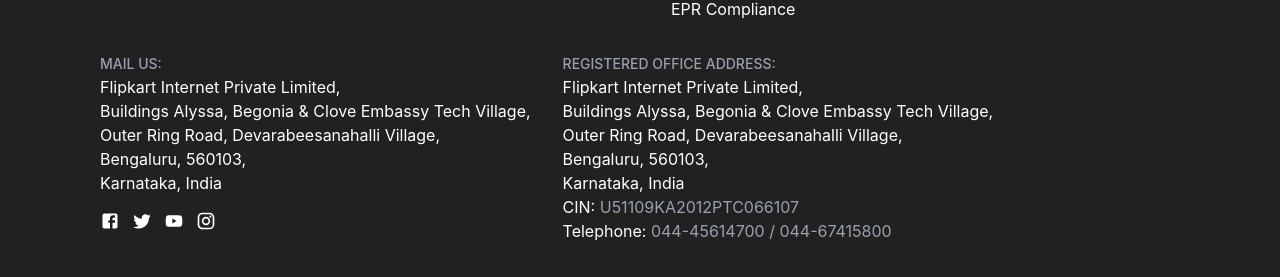
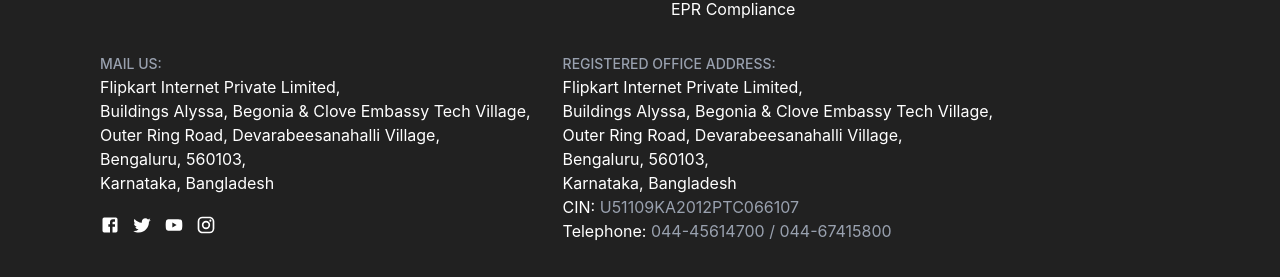
Before and after one commit to farhanaiubat95/FlipKart-Clone-Using-MERN-Stack, a React app in the folder client/: page / in a window 1280 px wide. Shown: the part 1139-1416 px from the top of the page. Built offline with nearby package versions, Linux system fonts and the light colour scheme; no server answers; the HTML template or start-up script is replaced by a standard one.

Commit message:
update footer

```diff
--- a/client/src/components/Footer.jsx
+++ b/client/src/components/Footer.jsx
@@ -15,7 +15,7 @@
                         </Typography>
                         <Box className="flex flex-col gap-1">
                             {['Contact Us', 'About Us', 'Careers', 'Flipkart Stories', 'Press', 'Corporate Information'].map(item => (
-                                <Link href="#" key={item} sx={{ color: 'white', textDecoration: 'none', '&:hover': { color: 'gray' , textDecoration: 'underline' } }}>{item}</Link>
+                                <Link href="#" key={item} sx={{ color: 'white', textDecoration: 'none', '&:hover': { color: 'gray', textDecoration: 'underline' } }}>{item}</Link>
                             ))}
                         </Box>
                     </Grid>
@@ -27,7 +27,7 @@
                         </Typography>
                         <Box className="flex flex-col gap-1">
                             {['Myntra', 'Cleartrip', 'Shopsy'].map(item => (
-                                <Link href="#" key={item} sx={{ color: 'white', textDecoration: 'none', '&:hover': { color: 'gray' , textDecoration: 'underline' }  }}>{item}</Link>
+                                <Link href="#" key={item} sx={{ color: 'white', textDecoration: 'none', '&:hover': { color: 'gray', textDecoration: 'underline' } }}>{item}</Link>
                             ))}
                         </Box>
                     </Grid>
@@ -39,7 +39,7 @@
                         </Typography>
                         <Box className="flex flex-col gap-1">
                             {['Payments', 'Shipping', 'Cancellation & Returns', 'FAQ'].map(item => (
-                                <Link href="#" key={item} sx={{ color: 'white', textDecoration: 'none','&:hover': { color: 'gray' , textDecoration: 'underline' }  }}>{item}</Link>
+                                <Link href="#" key={item} sx={{ color: 'white', textDecoration: 'none', '&:hover': { color: 'gray', textDecoration: 'underline' } }}>{item}</Link>
                             ))}
                         </Box>
                     </Grid>
@@ -51,7 +51,7 @@
                         </Typography>
                         <Box className="flex flex-col gap-1">
                             {['Cancellation & Returns', 'Terms Of Use', 'Security', 'Privacy', 'Sitemap', 'Grievance Redressal', 'EPR Compliance'].map(item => (
-                                <Link href="#" key={item} sx={{ color: 'white', textDecoration: 'none', '&:hover': { color: 'gray' , textDecoration: 'underline' }  }}>{item}</Link>
+                                <Link href="#" key={item} sx={{ color: 'white', textDecoration: 'none', '&:hover': { color: 'gray', textDecoration: 'underline' } }}>{item}</Link>
                             ))}
                         </Box>
                     </Grid>
@@ -66,14 +66,14 @@
                             Buildings Alyssa, Begonia & Clove Embassy Tech Village,<br />
                             Outer Ring Road, Devarabeesanahalli Village,<br />
                             Bengaluru, 560103,<br />
-                            Karnataka, India
+                            Karnataka, Bangladesh
                         </Typography>
 
                         <Box className="flex gap-3 mt-4">
-                            <Facebook fontSize="small" className="text-white hover:text-gray-300 cursor-pointer" />
-                            <Twitter fontSize="small" className="text-white hover:text-gray-300 cursor-pointer" />
-                            <YouTube fontSize="small" className="text-white hover:text-gray-300 cursor-pointer" />
-                            <Instagram fontSize="small" className="text-white hover:text-gray-300 cursor-pointer" />
+                            <Link><Facebook fontSize="small" className="text-white hover:text-gray-300 cursor-pointer" /></Link>
+                            <Link><Twitter fontSize="small" className="text-white hover:text-gray-300 cursor-pointer" /></Link>
+                            <Link href="https://www.youtube.com/@techcodismwithfarhana"><YouTube fontSize="small" className="text-white hover:text-gray-300 cursor-pointer" /></Link>
+                            <Link><Instagram fontSize="small" className="text-white hover:text-gray-300 cursor-pointer" /></Link>
                         </Box>
                     </Grid>
 
@@ -87,7 +87,7 @@
                             Buildings Alyssa, Begonia & Clove Embassy Tech Village,<br />
                             Outer Ring Road, Devarabeesanahalli Village,<br />
                             Bengaluru, 560103,<br />
-                            Karnataka, India<br />
+                            Karnataka, Bangladesh<br />
                             CIN: <span className="text-gray-400">U51109KA2012PTC066107</span><br />
                             Telephone: <span className="text-gray-400">044-45614700 / 044-67415800</span>
                         </Typography>
```
